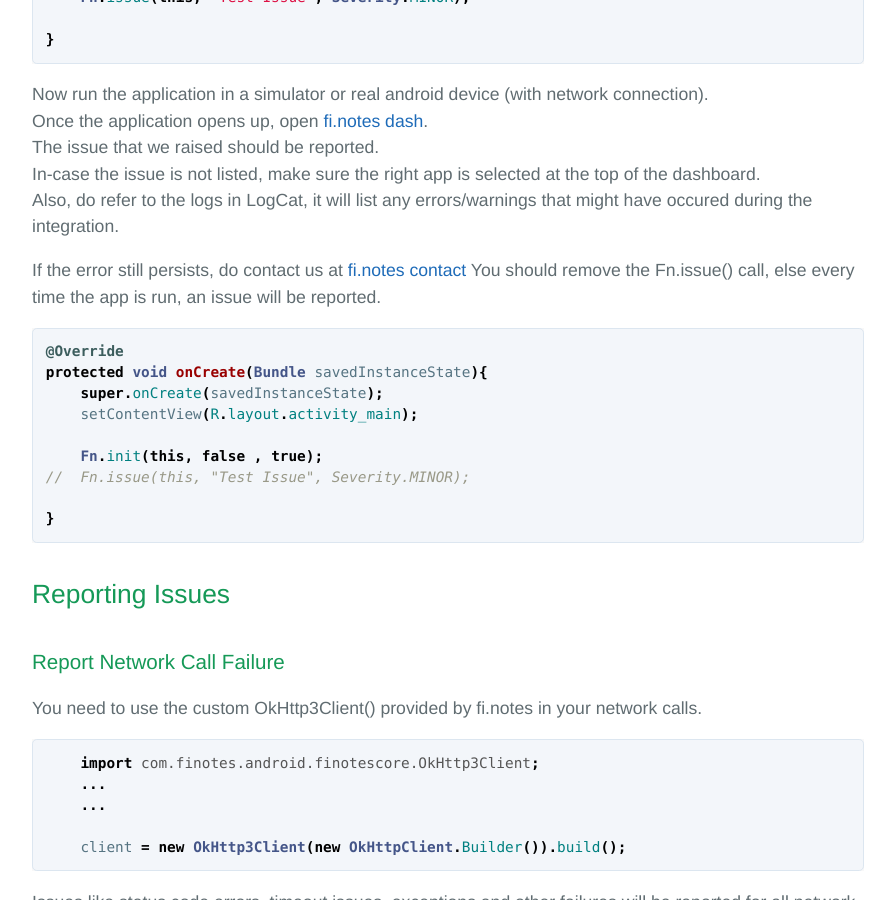
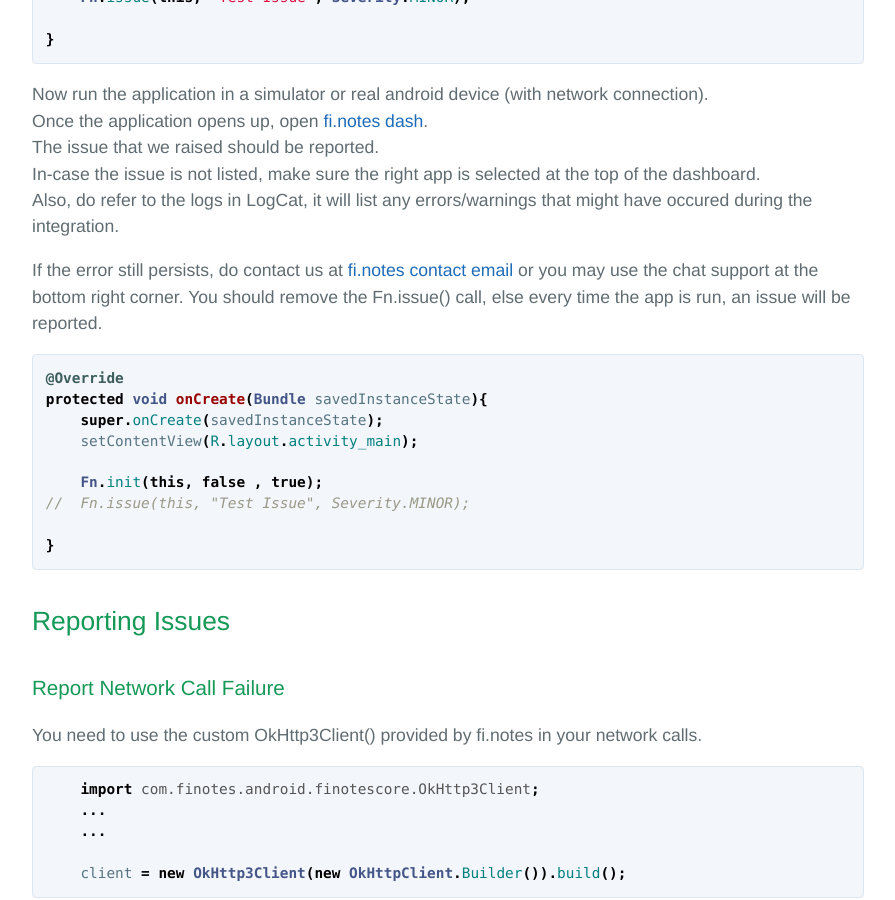
Before and after one commit to finotes/finotes.github.io, a Jekyll site: the page built from _posts/2018-01-19-android-java-docs.md, in a window 1280 px wide and 900 px high, scrolled down 2872 px. Shown: the whole window, without its empty margins (192-1087 px from the left). Built offline with Jekyll 4.4.1, drawn with Linux system fonts in a browser that asks for light colours; some web fonts are replaced.

Commit message:
Update 2018-01-19-android-java-docs.md

````diff
--- a/_posts/2018-01-19-android-java-docs.md
+++ b/_posts/2018-01-19-android-java-docs.md
@@ -118,8 +118,7 @@ The issue that we raised should be reported.
 In-case the issue is not listed, make sure the right app is selected at the top of the dashboard.
 Also, do refer to the logs in LogCat, it will list any errors/warnings that might have occured during the integration.
 
-If the error still persists,
-do contact us at [fi.notes contact](mailto:support@finotes.com)
+If the error still persists, do contact us at [fi.notes contact email](mailto:support@finotes.com) or you may use the chat support at the bottom right corner.
 You should remove the Fn.issue() call, else every time the app is run, an issue will be reported.
 
 ```java
````
